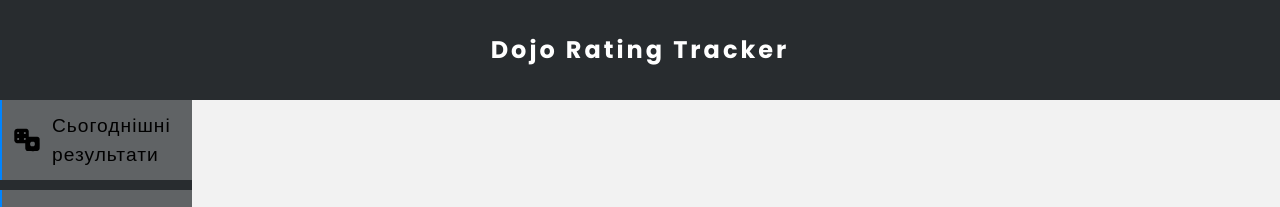
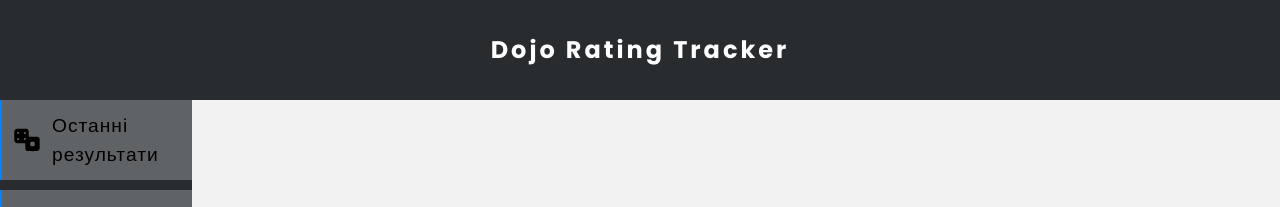
Before and after one commit to DanieLTjach/Dojo-Riichi-Stats, a React (Create React App) app: page /rating in a window 1280 px wide. Shown: the top 207 px of the page. Built offline with nearby package versions, Linux system fonts and the light colour scheme; no server answers.

Commit message:
Fixed Adresses
Co-Authored-By: SaveliiFart <153873271+SaveliiFart@users.noreply.github.com>

```diff
--- a/public/index.html
+++ b/public/index.html
@@ -7,7 +7,7 @@
     <meta name="theme-color" content="#000000" />
     <meta
       name="description"
-      content="Web site created using create-react-app"
+      content="Сайт створений для перевірки своєї статистики"
     />
     <link rel="apple-touch-icon" href="%PUBLIC_URL%/logo192.png" />
     <!--
--- a/src/App.js
+++ b/src/App.js
@@ -13,7 +13,7 @@ function App() {
   // fetch data
   async function getPlayerList() {
       try {
-          const response = await fetch('http://localhost:5500/getUsers');
+          const response = await fetch('http://195.189.226.59:5500/getUsers');
           if (!response.ok) {
               throw new Error('Failed to fetch data');
           }
--- a/src/MobileApp.js
+++ b/src/MobileApp.js
@@ -12,7 +12,7 @@ function App() {
     // fetch data
     async function getPlayerList() {
         try {
-            const response = await fetch('http://localhost:5500/getUsers');
+            const response = await fetch('http://195.189.226.59:5500/getUsers');
             if (!response.ok) {
                 throw new Error('Failed to fetch data');
             }
--- a/src/components/desktop/aside/Aside.js
+++ b/src/components/desktop/aside/Aside.js
@@ -14,7 +14,7 @@ const Aside = () => {
                 <ul>
                     <NavLink to="/" className={() => {return window.location.pathname === "/" ? activeLink : inactiveLink}}>
                         <img src={cube} alt="cube" />
-                        <span>Сьогоднішні результати</span>
+                        <span>Останні результати</span>
                     </NavLink>
                     <NavLink to="/statistics" className={() => {return window.location.pathname === "/statistics" ? activeLink : inactiveLink}}>
                         <img src={statistics} alt="statistics" />
--- a/src/components/mobile/playersCard/style.css
+++ b/src/components/mobile/playersCard/style.css
@@ -19,11 +19,6 @@
     cursor: pointer;
     transition: all 0.2s ease-in;
 
-    @media screen and (max-width: 375px){
-        width: 100px;
-        height: 70px;
-    }
-
     &:hover{
         transform: scale(1.05);
     }
--- a/src/components/mobile/popupMenu/PopupMenu.js
+++ b/src/components/mobile/popupMenu/PopupMenu.js
@@ -23,7 +23,7 @@ const PopupMenu = () => {
                 <ul id="menu">
                     <li>
                         <NavLink to="/" onClick={handleLinkClick}>
-                            <label for="menuCheckbox">Сьогоднішні результати</label>
+                            <label for="menuCheckbox">Останні результати</label>
                         </NavLink>
                     </li>
                     <li>
--- a/src/components/mobile/popupMenu/style.css
+++ b/src/components/mobile/popupMenu/style.css
@@ -9,7 +9,7 @@ p {
 
 #menuToggle {
   display: block;
-  position: absolute;
+  position: sticky;
   top: 20px;
   left: 20px;
 
--- a/src/entities/utils/useResultsData.js
+++ b/src/entities/utils/useResultsData.js
@@ -10,7 +10,7 @@ const useResultsData = () => {
     useEffect(() => {
         async function getResultsUser() {
             try {
-                const response = await fetch('http://localhost:5500/getLastDayGames');
+                const response = await fetch('http://195.189.226.59:5500/getLastDayGames');
                 if (!response.ok) {
                     throw new Error('Failed to fetch data');
                 }
```
